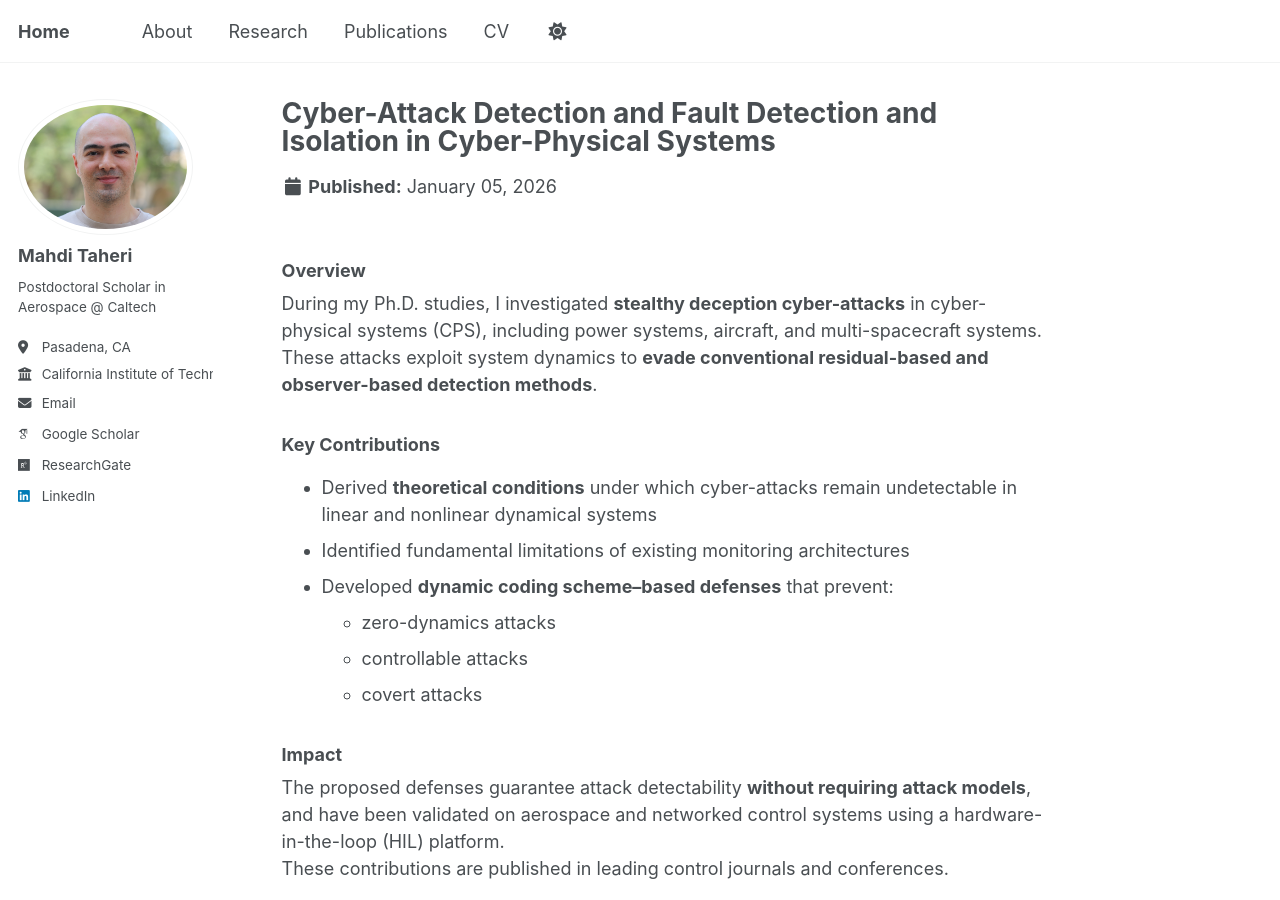
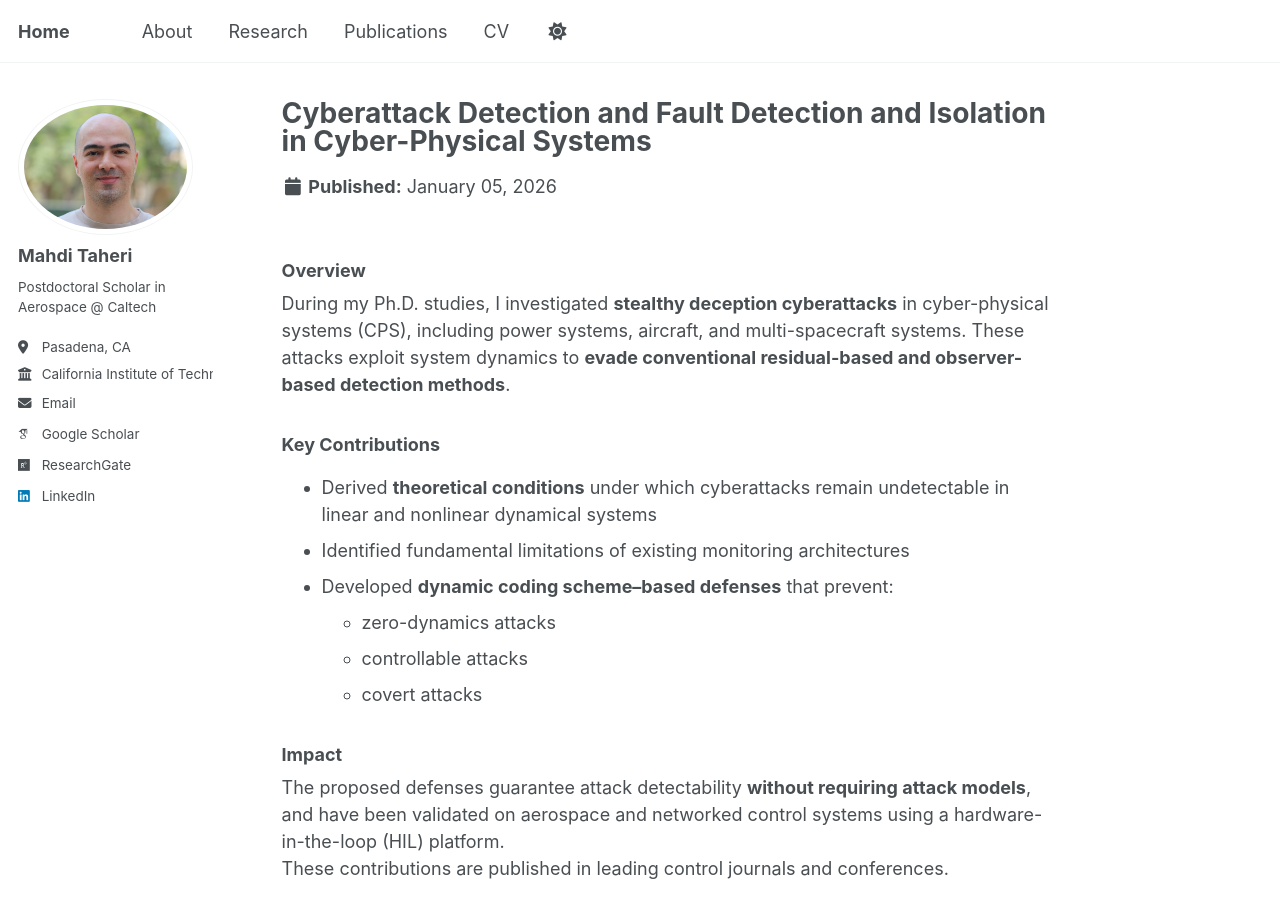
Before and after one commit to mtaheriee/mtaheriee.github.io, a Jekyll site: the page built from _portfolio/cyber-attack-detection-isolation.md, in a window 1280 px wide and 900 px high. Built offline with Jekyll 4.4.1, drawn with Linux system fonts in a browser that asks for light colours; some web fonts are replaced; a script bundle is joined from its source files by our own code; library files that are not in the unit come from our copies.

Commit message:
Update cyber-attack-detection-isolation.md

```diff
--- a/_portfolio/cyber-attack-detection-isolation.md
+++ b/_portfolio/cyber-attack-detection-isolation.md
@@ -1,17 +1,17 @@
 ---
-title: "Cyber-Attack Detection and Fault Detection and Isolation in Cyber-Physical Systems"
+title: "Cyberattack Detection and Fault Detection and Isolation in Cyber-Physical Systems"
 excerpt: >
-  Investigation of stealthy deception cyber-attacks in cyber-physical systems, including zero-dynamics, controllable, and covert attacks, and the development of dynamic coding–based defenses with provable detectability guarantees.
+  Investigation of stealthy deception cyberattacks in cyber-physical systems, including zero-dynamics, controllable, and covert attacks, and the development of dynamic coding–based defenses with provable detectability guarantees.
   <br/><br/>
   <img src="/assets/images/research/cyber_attack_cps.png" style="width:100%; max-width:600px;">
 collection: portfolio
 ---
 
 ### Overview
-During my Ph.D. studies, I investigated **stealthy deception cyber-attacks** in cyber-physical systems (CPS), including power systems, aircraft, and multi-spacecraft systems. These attacks exploit system dynamics to **evade conventional residual-based and observer-based detection methods**.
+During my Ph.D. studies, I investigated **stealthy deception cyberattacks** in cyber-physical systems (CPS), including power systems, aircraft, and multi-spacecraft systems. These attacks exploit system dynamics to **evade conventional residual-based and observer-based detection methods**.
 
 ### Key Contributions
-- Derived **theoretical conditions** under which cyber-attacks remain undetectable in linear and nonlinear dynamical systems
+- Derived **theoretical conditions** under which cyberattacks remain undetectable in linear and nonlinear dynamical systems
 - Identified fundamental limitations of existing monitoring architectures
 - Developed **dynamic coding scheme–based defenses** that prevent:
   - zero-dynamics attacks
```
